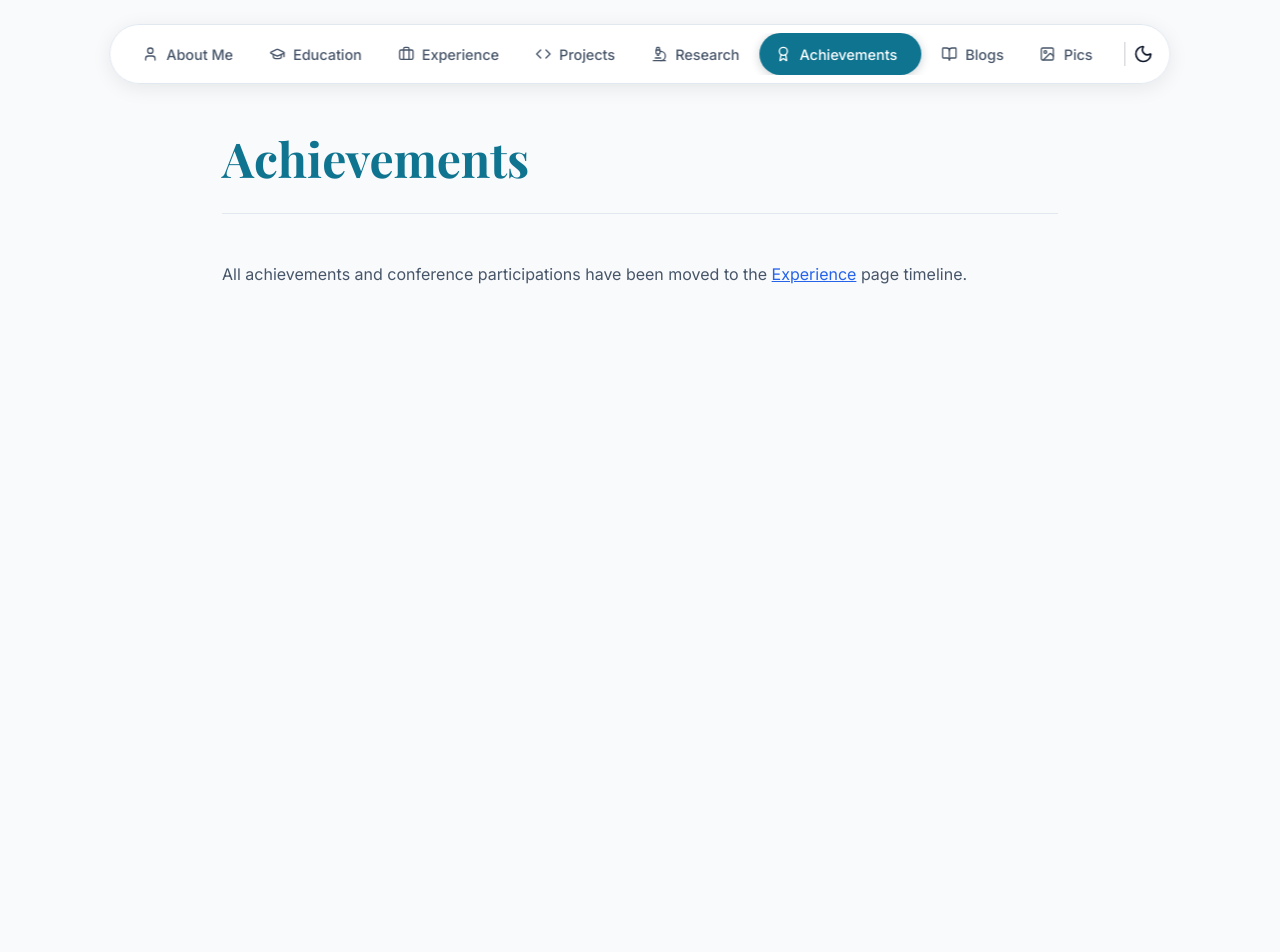
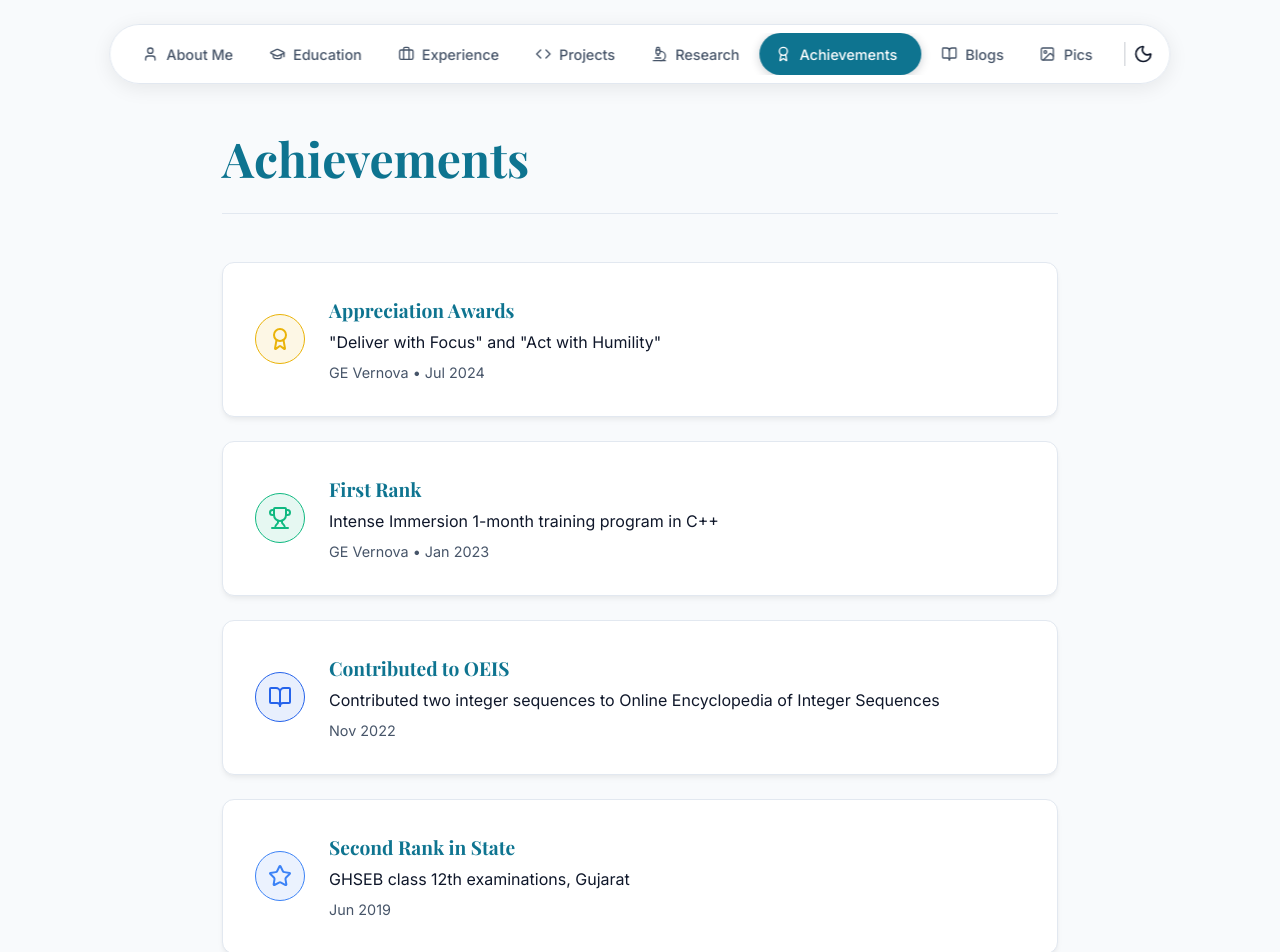
Before and after one commit to paramparekh/Portfolio-Website, a Next.js app: page /achievements in a window 1280 px wide. Shown: the top 952 px of the page. Before the commit the page ends 800 px from the top, so only its background shows below. Built offline with nearby package versions, Linux system fonts and the light colour scheme; a web font is replaced by a local one.

Commit message:
feat: Update Achievements, Research, Education layout, and Contact details

```diff
--- a/src/app/achievements/page.js
+++ b/src/app/achievements/page.js
@@ -1,4 +1,4 @@
-import { Trophy } from "lucide-react";
+import { Trophy, Award, Star, BookOpen } from "lucide-react";
 
 export default function Achievements() {
     return (
@@ -7,9 +7,93 @@ export default function Achievements() {
                 <h1 style={{ fontSize: '3rem', fontWeight: 'bold' }}>Achievements</h1>
             </header>
 
-            <p style={{ color: 'var(--secondary)' }}>
-                All achievements and conference participations have been moved to the <a href="/experience" style={{ color: 'var(--accent)', textDecoration: 'underline' }}>Experience</a> page timeline.
-            </p>
+            <div style={{ display: 'grid', gridTemplateColumns: '1fr', gap: '1.5rem' }}>
+
+                {/* 1. Appreciation Awards - Jul 2024 */}
+                <div className="glass-panel" style={{ padding: '2rem', display: 'flex', gap: '1.5rem', alignItems: 'center' }}>
+                    <div style={{
+                        width: '50px', height: '50px', background: 'rgba(234, 179, 8, 0.1)', borderRadius: '50%',
+                        border: '1px solid #eab308', display: 'flex', alignItems: 'center', justifyContent: 'center', flexShrink: 0
+                    }}>
+                        <Award size={24} color="#eab308" />
+                    </div>
+                    <div>
+                        <h3 style={{ fontSize: '1.2rem', fontWeight: '700', marginBottom: '0.3rem', color: 'var(--primary)' }}>
+                            Appreciation Awards
+                        </h3>
+                        <p style={{ color: 'var(--foreground)', marginBottom: '0.3rem' }}>
+                            "Deliver with Focus" and "Act with Humility"
+                        </p>
+                        <p style={{ color: 'var(--secondary)', fontSize: '0.9rem' }}>
+                            GE Vernova • Jul 2024
+                        </p>
+                    </div>
+                </div>
+
+                {/* 2. First Rank C++ - Jan 2023 */}
+                <div className="glass-panel" style={{ padding: '2rem', display: 'flex', gap: '1.5rem', alignItems: 'center' }}>
+                    <div style={{
+                        width: '50px', height: '50px', background: 'rgba(16, 185, 129, 0.1)', borderRadius: '50%',
+                        border: '1px solid #10b981', display: 'flex', alignItems: 'center', justifyContent: 'center', flexShrink: 0
+                    }}>
+                        <Trophy size={24} color="#10b981" />
+                    </div>
+                    <div>
+                        <h3 style={{ fontSize: '1.2rem', fontWeight: '700', marginBottom: '0.3rem', color: 'var(--primary)' }}>
+                            First Rank
+                        </h3>
+                        <p style={{ color: 'var(--foreground)', marginBottom: '0.3rem' }}>
+                            Intense Immersion 1-month training program in C++
+                        </p>
+                        <p style={{ color: 'var(--secondary)', fontSize: '0.9rem' }}>
+                            GE Vernova • Jan 2023
+                        </p>
+                    </div>
+                </div>
+
+                {/* 3. OEIS Contribution - Nov 2022 */}
+                <div className="glass-panel" style={{ padding: '2rem', display: 'flex', gap: '1.5rem', alignItems: 'center' }}>
+                    <div style={{
+                        width: '50px', height: '50px', background: 'var(--accent-glow)', borderRadius: '50%',
+                        border: '1px solid var(--accent)', display: 'flex', alignItems: 'center', justifyContent: 'center', flexShrink: 0
+                    }}>
+                        <BookOpen size={24} color="var(--accent)" />
+                    </div>
+                    <div>
+                        <h3 style={{ fontSize: '1.2rem', fontWeight: '700', marginBottom: '0.3rem', color: 'var(--primary)' }}>
+                            Contributed to OEIS
+                        </h3>
+                        <p style={{ color: 'var(--foreground)', marginBottom: '0.3rem' }}>
+                            Contributed two integer sequences to Online Encyclopedia of Integer Sequences
+                        </p>
+                        <p style={{ color: 'var(--secondary)', fontSize: '0.9rem' }}>
+                            Nov 2022
+                        </p>
+                    </div>
+                </div>
+
+                {/* 4. Second Rank State - Jun 2019 */}
+                <div className="glass-panel" style={{ padding: '2rem', display: 'flex', gap: '1.5rem', alignItems: 'center' }}>
+                    <div style={{
+                        width: '50px', height: '50px', background: 'rgba(59, 130, 246, 0.1)', borderRadius: '50%',
+                        border: '1px solid #3b82f6', display: 'flex', alignItems: 'center', justifyContent: 'center', flexShrink: 0
+                    }}>
+                        <Star size={24} color="#3b82f6" />
+                    </div>
+                    <div>
+                        <h3 style={{ fontSize: '1.2rem', fontWeight: '700', marginBottom: '0.3rem', color: 'var(--primary)' }}>
+                            Second Rank in State
+                        </h3>
+                        <p style={{ color: 'var(--foreground)', marginBottom: '0.3rem' }}>
+                            GHSEB class 12th examinations, Gujarat
+                        </p>
+                        <p style={{ color: 'var(--secondary)', fontSize: '0.9rem' }}>
+                            Jun 2019
+                        </p>
+                    </div>
+                </div>
+
+            </div>
         </div>
     );
 }
```
Also changed, not shown: src/app/education/page.js (+19 -7 lines), src/app/page.js (+12 -3 lines), src/app/research/page.js (+21 -14 lines).
